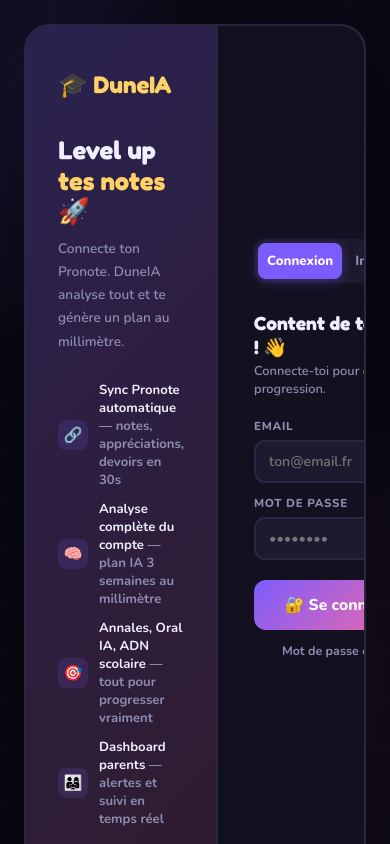
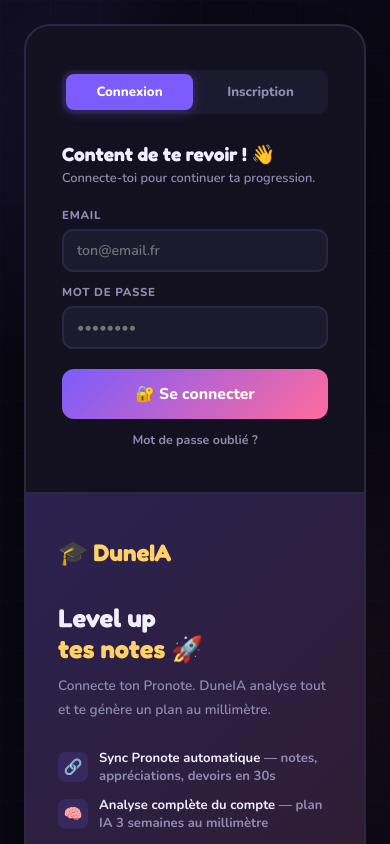
Before and after one commit to oboudri-web/duneia-frontend, a Next.js app: page /auth in a window 390 px wide. Shown: the top 844 px of the page. Built offline with nearby package versions, Linux system fonts and the light colour scheme.

Commit message:
fix: auth responsive - left panel below on mobile

```diff
--- a/app/auth/page.tsx
+++ b/app/auth/page.tsx
@@ -89,10 +89,25 @@
 
   return (
     <div style={{minHeight:'100vh', display:'flex', alignItems:'center', justifyContent:'center', padding:'24px', position:'relative', zIndex:1}}>
-      <div style={{display:'grid', gridTemplateColumns:'1fr 1fr', maxWidth:'860px', width:'100%', background:'#131120', border:'2px solid #2a2740', borderRadius:'26px', overflow:'hidden', boxShadow:'0 40px 100px rgba(0,0,0,0.5)'}}>
+      <style>{`
+        @media (max-width: 640px) {
+          .auth-grid {
+            grid-template-columns: 1fr !important;
+          }
+          .auth-left {
+            border-right: none !important;
+            border-top: 2px solid #2a2740;
+            order: 2;
+          }
+          .auth-right {
+            order: 1;
+          }
+        }
+      `}</style>
+      <div className='auth-grid' style={{display:'grid', gridTemplateColumns:'1fr 1fr', maxWidth:'860px', width:'100%', background:'#131120', border:'2px solid #2a2740', borderRadius:'26px', overflow:'hidden', boxShadow:'0 40px 100px rgba(0,0,0,0.5)'}}>
 
         {/* LEFT */}
-        <div style={{background:'linear-gradient(135deg,rgba(124,92,252,0.22),rgba(255,107,157,0.12))', borderRight:'2px solid #2a2740', padding:'44px 32px', display:'flex', flexDirection:'column', justifyContent:'center'}}>
+        <div className='auth-left' style={{background:'linear-gradient(135deg,rgba(124,92,252,0.22),rgba(255,107,157,0.12))', borderRight:'2px solid #2a2740', padding:'44px 32px', display:'flex', flexDirection:'column', justifyContent:'center'}}>
           <div style={{fontFamily:'Fredoka,sans-serif', fontSize:'1.5rem', fontWeight:700, color:'#ffd166', marginBottom:'36px'}}>🎓 DuneIA</div>
           <div style={{fontFamily:'Fredoka,sans-serif', fontSize:'1.6rem', fontWeight:700, lineHeight:1.2, marginBottom:'10px'}}>
             Level up<br/><span style={{color:'#ffd166'}}>tes notes</span> 🚀
@@ -116,7 +131,7 @@
         </div>
 
         {/* RIGHT */}
-        <div style={{padding:'44px 36px', display:'flex', flexDirection:'column', justifyContent:'center'}}>
+        <div className='auth-right' style={{padding:'44px 36px', display:'flex', flexDirection:'column', justifyContent:'center'}}>
           {/* TABS */}
           <div style={{display:'flex', gap:'4px', background:'#1c1a2e', borderRadius:'11px', padding:'4px', marginBottom:'28px'}}>
             {['login','signup'].map(t => (
```
Also changed, not shown: 2 other files (tests, documents, lock files or other folders).
